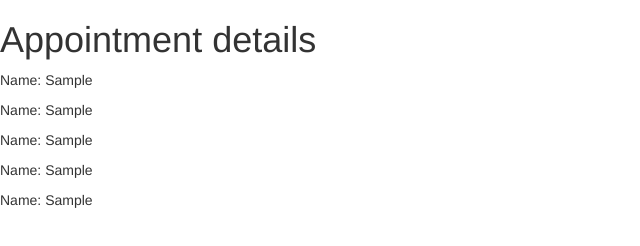
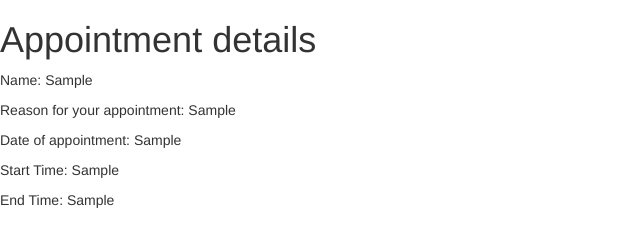
Before and after one commit to TheBigTaco/appointments, a plain HTML site: page index.html in a window 1280 px wide. Both pictures are taken after typing "Sample", "Sample", "Sample", "Sample", "Sample" into the empty fields and a click on the button "Submit". Shown: the whole page, without its empty margins (0-640 px from the left). Drawn offline with nearby package versions, Linux system fonts and the light colour scheme.

Commit message:
Update appointment detail names on output.

```diff
--- a/index.html
+++ b/index.html
@@ -37,10 +37,10 @@
       <div class="hideAll">
         <h1>Appointment details</h1>
         <p>Name: <span class="nameOutput"></span></p>
-        <p>Name: <span class="descrOutput"></span></p>
-        <p>Name: <span class="dateOutput"></span></p>
-        <p>Name: <span class="startOutput"></span></p>
-        <p>Name: <span class="endOutput"></span></p>
+        <p>Reason for your appointment: <span class="descrOutput"></span></p>
+        <p>Date of appointment: <span class="dateOutput"></span></p>
+        <p>Start Time: <span class="startOutput"></span></p>
+        <p>End Time: <span class="endOutput"></span></p>
 
       </div>
     </div>
```
